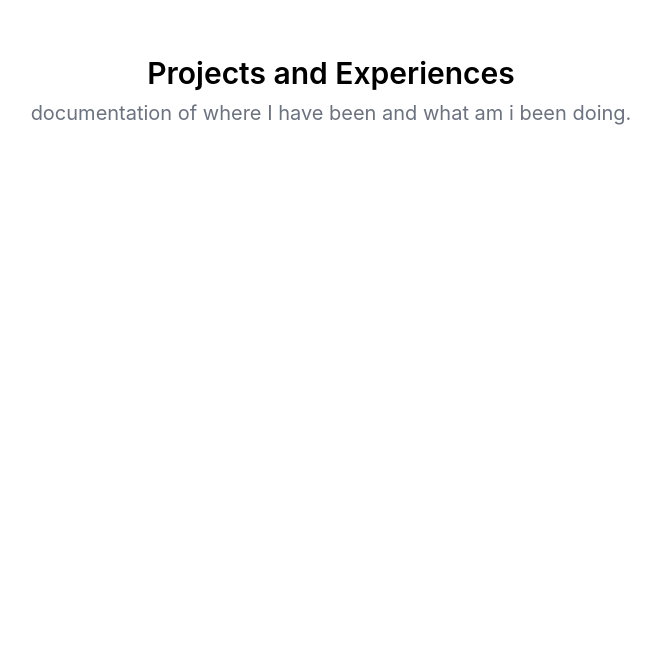
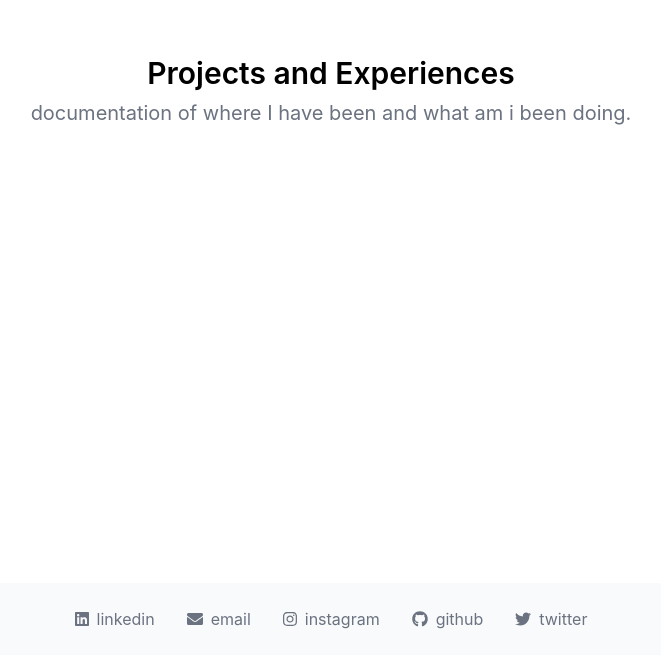
Before and after one commit to koalicioous/koalixious, a Next.js app: page /works in a window 1280 px wide. Shown: the part 466-1121 px from the top of the page, without its empty margins (309-970 px from the left). Before the commit the page ends 800 px from the top, so only its background shows below. Built offline with nearby package versions, Linux system fonts and the light colour scheme.

Commit message:
social links

```diff
--- /dev/null
+++ b/components/footer.tsx
@@ -0,0 +1,55 @@
+import Link from 'next/link';
+import { FontAwesomeIcon } from '@fortawesome/react-fontawesome';
+import { faTwitter, faInstagram, faLinkedin, faGithub } from '@fortawesome/free-brands-svg-icons'
+import { faEnvelope } from '@fortawesome/free-solid-svg-icons'
+
+const CONTACTS = [
+    {
+        icon: faLinkedin,
+        name: 'linkedin',
+        url: 'https://www.linkedin.com/in/surya-negara/'
+    },
+    {
+        icon: faEnvelope,
+        name: 'email',
+        url: 'mailto:surya.negara@gontor.ac.id'
+    },
+    {
+        icon: faInstagram,
+        name: 'instagram',
+        url: 'https://www.instagram.com/koalicioous/',
+    },
+    {
+        icon: faGithub,
+        name: 'github',
+        url: 'https://github.com/koalicioous'
+    },
+    {
+        icon: faTwitter,
+        name: 'twitter',
+        url: 'https://twitter.com/Aoohan',
+    }
+]
+
+export default function Footer(){
+    return (
+        <footer className='p-6 rounded-lg bg-gray-50 mt-4 mx-auto text-center'>
+            <ul className='flex items-center justify-center'>
+                {
+                    CONTACTS.map((item) => {
+                        return (
+                            <Link key={item.name} href={item.url}>
+                                <a target="_blank" rel='noreferrer' className='mx-4 flex items-center text-gray-500 hover:text-gray-900'>
+                                    <FontAwesomeIcon icon={item.icon} />
+                                    <span className='ml-2 hidden sm:block'>
+                                        { item.name }
+                                    </span>
+                                </a>
+                            </Link>
+                        )
+                    })
+                }
+            </ul>
+        </footer>
+    )
+}
--- a/components/index/about.tsx
+++ b/components/index/about.tsx
@@ -1,28 +1,30 @@
+import Link from "next/link"
+
 const LINKS = [
     {
         icon: '✍🏻',
         name: 'Writings',
         description: 'Technical writing and reflective notes',
-        href: '',
+        href: '/writings',
     },
     {
         icon: '📚',
         name: 'Books and their Marks',
         description: 'Bookshelf, currently reading, and all interesting stuff',
-        href: '',
+        href: '/bookmarks',
     },
 
     {
         icon: '👋🏻',
         name: 'Now',
         description: 'A complete descriptive log of my life',
-        href: '',
+        href: '/now',
     },
     {
         icon: '👨🏻‍💻',
         name: 'Works',
         description: 'Projects and experience I worked for.',
-        href: '',
+        href: '/works',
     }
 ]
 
@@ -36,7 +38,7 @@ export default function HomeAbout(){
                 </p>
                 <br />
                 <p>
-                    Currently pursuing bachelor degree in Computer Science in a private university in Yogyakarta while also doing freelance works as developer or designer.
+                    Currently pursuing Computer Science bachelor degree a private university in Yogyakarta while also doing freelance works as developer or designer.
                 </p>
                 <br />
                 <p>
@@ -53,7 +55,8 @@ export default function HomeAbout(){
                     {
                         LINKS.map((item) => {
                             return (
-                                <li key={item.name} className="transition-all group mb-4 bg-gray-50 py-3 px-4 rounded-lg flex items-center border border-gray-50 hover:border-blue-100 hover:bg-blue-50 hover:shadow-[4px_2px_40px_-20px_rgba(39,163,252,0.5)]">
+                                <Link key={item.name} href={item.href}>
+                                    <a className="transition-all group mb-4 bg-gray-50 py-3 px-4 rounded-lg flex items-center border border-gray-50 hover:border-blue-100 hover:bg-blue-50 hover:shadow-[4px_2px_40px_-20px_rgba(39,163,252,0.5)]">
                                         <div className="text-4xl p-4 rounded-full bg-gray-00">
                                             {item.icon}
                                         </div>
@@ -61,7 +64,8 @@ export default function HomeAbout(){
                                             <div className="transition-all font-semibold group-hover:text-blue-500">{item.name}</div>
                                             <p className="text-xs sm:text-base text-gray-400 group-hover:text-gray-500">{item.description } </p>
                                         </div>
-                                </li>
+                                    </a>
+                                </Link>
                             )
                         })
                     }
--- /dev/null
+++ b/components/index/highlights.tsx
@@ -0,0 +1,7 @@
+export default function Highlights(){
+    return (
+        <section className="sm:px-6 py-8 xl:w-5/6 p-4">
+            <h1 className="text-xl md:text-3xl mb-4 h-80">🔆 Highlights</h1>
+        </section>
+    )
+}
--- a/components/layouts/default.tsx
+++ b/components/layouts/default.tsx
@@ -1,4 +1,5 @@
 import * as React from 'react';
+import Footer from '../footer';
 import Navigation from '../navbar';
 
 interface DefaultLayoutProps {
@@ -8,11 +9,12 @@ export default function DefaultLayout({ children }: DefaultLayoutProps){
     return (
         <>
             <Navigation />
-            <main className=''>
+            <main className='min-h-screen'>
                 <section className='mx-4 sm:mx-8 md:mx-10 xl:mx-32'>
                     { children }
                 </section>
             </main>
+            <Footer />
         </>
     )
 }
--- a/components/navbar.tsx
+++ b/components/navbar.tsx
@@ -1,7 +1,13 @@
 import Link from "next/link"
 import { useRouter } from "next/router"
+import { FontAwesomeIcon } from '@fortawesome/react-fontawesome';
+import { faSpaceShuttle } from '@fortawesome/free-solid-svg-icons'
 
 const MENUS = [
+    {
+        name: 'Space',
+        link: '/'
+    },
     {
         name: 'Now',
         link: '/now',
@@ -38,6 +44,10 @@ export default function Navbar(){
                                 return (
                                     <Link key={item.name} href={item.link}>
                                         <a className={"transition-all inline-block px-5 py-2 rounded-md font-semibold hover:bg-white hover:bg-opacity-50 hover:text-blue-600 focus:outline-none focus:ring  " + (router.pathname === item.link ? 'text-blue-600' : 'text-gray-500')}>
+                                            {
+                                                router.pathname === item.link &&
+                                                <FontAwesomeIcon icon={faSpaceShuttle} className="mr-2" />
+                                            }
                                             {item.name}
                                         </a>
                                     </Link>
--- a/package.json
+++ b/package.json
@@ -8,6 +8,10 @@
     "lint": "next lint"
   },
   "dependencies": {
+    "@fortawesome/fontawesome-svg-core": "^1.2.36",
+    "@fortawesome/free-brands-svg-icons": "^5.15.4",
+    "@fortawesome/free-solid-svg-icons": "^5.15.4",
+    "@fortawesome/react-fontawesome": "^0.1.16",
     "next": "12.0.9",
     "react": "17.0.2",
     "react-dom": "17.0.2",
--- a/pages/index.tsx
+++ b/pages/index.tsx
@@ -2,12 +2,14 @@ import DefaultLayout from '../components/layouts/default'
 import HomeHeading from '../components/index/heading'
 import HomeAbout from '../components/index/about'
 import styles from '../styles/Home.module.css'
+import Highlights from '../components/index/highlights'
 
 export default function index(){
   return (
     <DefaultLayout>
       <HomeHeading />
       <HomeAbout />
+      <Highlights />
     </DefaultLayout>
   )
 }
```
Also changed, not shown: 1 other file (tests, documents, lock files or other folders). Lines whose indentation alone changed are shown as unchanged.
